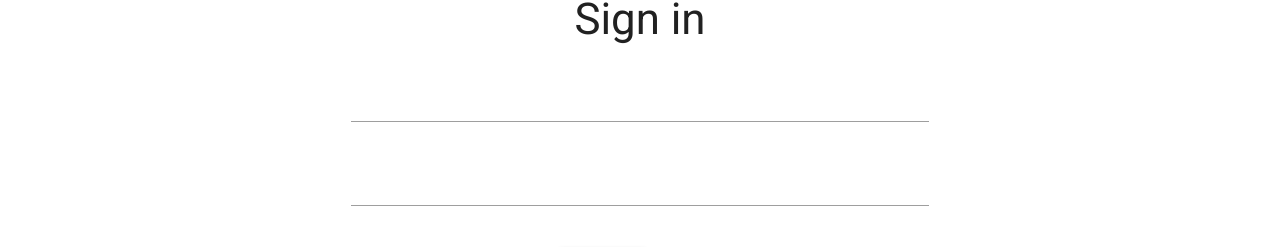
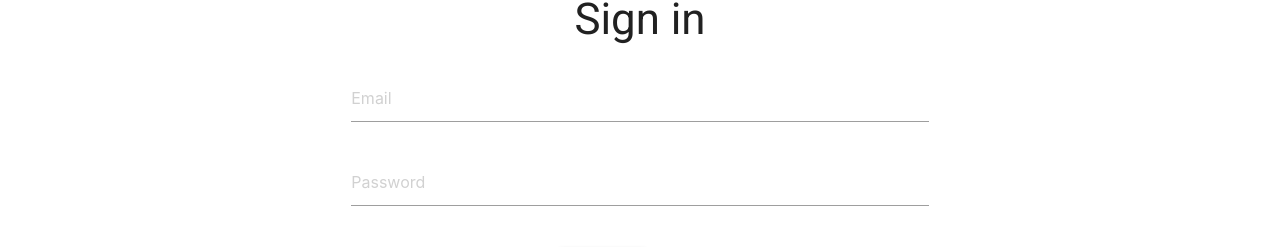
Before and after one commit to rommomm/MERN_TODO, a React (Create React App) app in the folder client/: page /signup in a window 1280 px wide. Shown: the part 219-466 px from the top of the page. Built offline with nearby package versions, Linux system fonts and the light colour scheme.

Commit message:
added sign in page

```diff
--- a/client/src/pages/Auth/SignIn.jsx
+++ b/client/src/pages/Auth/SignIn.jsx
@@ -9,10 +9,10 @@
         <form className='form form-login'>
           <div className="row">
             <div className="input-field col s12">
-            <input type="email" name="email" className='validate'/>
+            <input type="email" name="email" placeholder='Email' className='validate'/>
             </div>
             <div className="input-field col s12">
-            <input type="password" name="password" className='validate'/>
+            <input type="password" name="password" placeholder='Password' className='validate'/>
             </div>
           </div>
           <div className="row">
```
